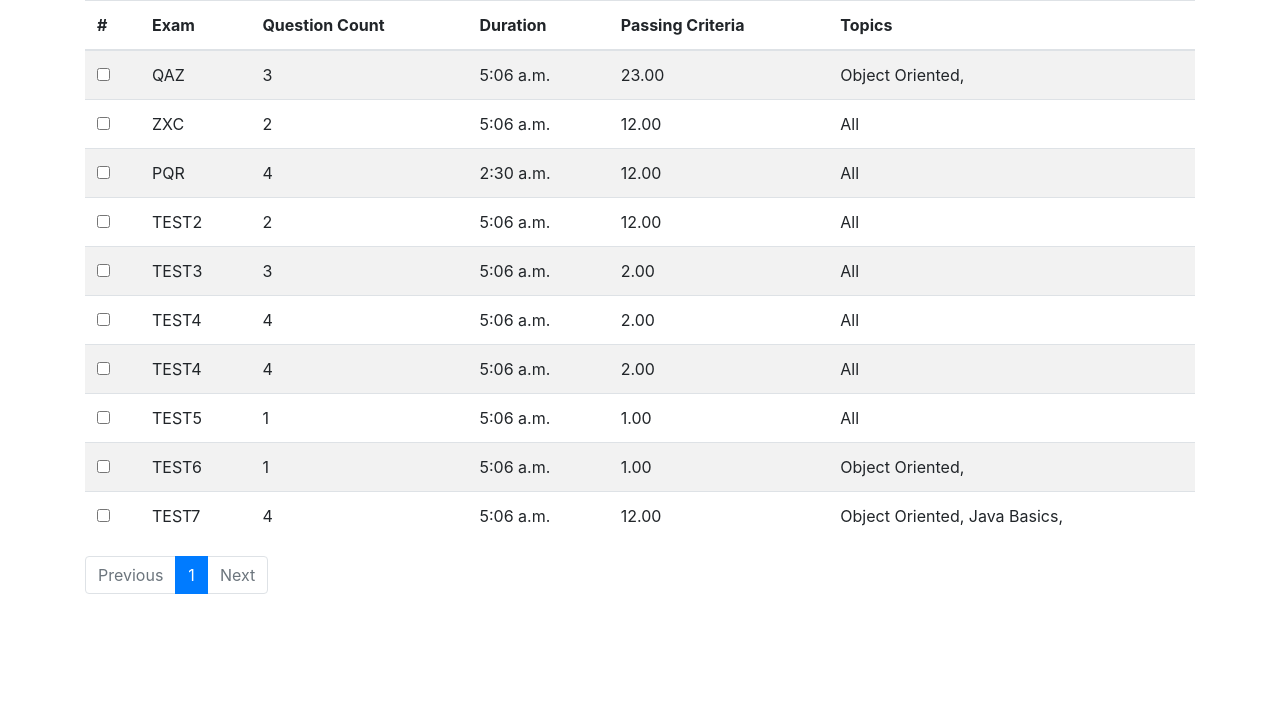
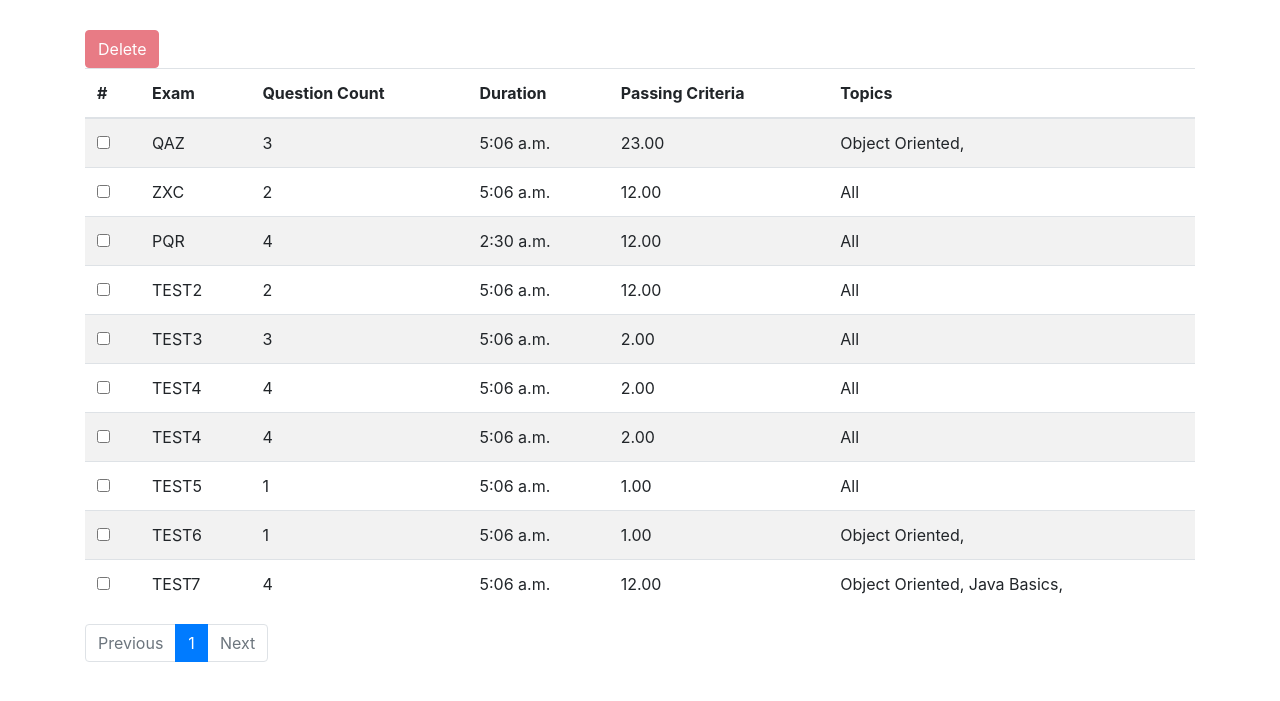
Before and after one commit to yogenns/yogenExamRepo, a Django app: page /exams/ in a window 1280 px wide. Shown: the part 56-757 px from the top of the page. Run offline with Django 3.2, Linux system fonts and the light colour scheme; a user stored in the database is signed in; data comes from the database, SQL or seed files in the repository; both versions use the stored data as it was after the commit; some libraries are stand-ins or nearby versions.

Commit message:
Task 15 - Delete Exam

```diff
--- a/yogenExamTool/exam_app/static/exam_app/css/master.css
+++ b/yogenExamTool/exam_app/static/exam_app/css/master.css
@@ -1,3 +1,6 @@
 .mynav {
     background-color: #3ed489;
 }
+.exam-container{
+    margin-top:30px;
+}
--- a/yogenExamTool/exam_app/templates/exam_app/exam_list.html
+++ b/yogenExamTool/exam_app/templates/exam_app/exam_list.html
@@ -1,5 +1,12 @@
 {% extends "base.html" %}
 {% block body_block %}
+<div class="toolbar">
+    <form id="form-btn" name="form-btn" action="/exam/delete/" method="POST">
+        {% csrf_token %}
+        <button id="remove" class="btn btn-danger" disabled onclick="remove()">Delete</button>
+        <input type="hidden" id="selectedRows" name="selectedRows">
+    </form>
+</div>
 <table id="table" class="table table-striped">
     <thead>
         <tr>
@@ -70,4 +77,34 @@
         {% endif %}
     </ul>
 </nav>
+<script>
+    selections = []
+    function remove() {
+        var form_btn = document.getElementById('form-btn')
+        form_btn.submit()
+    }
+    function setSelection(temp) {
+
+        if (temp.checked == true) {
+            selections.push(temp.id)
+            if (temp.id === 'all') {
+                $(".largerCheckbox").prop('checked', true);
+            }
+        }
+        else {
+            if (temp.id === 'all') {
+                $(".largerCheckbox").prop('checked', false);
+            }
+            selections.splice(selections.indexOf(temp.id), 1)
+        }
+        if (selections.length > 0) {
+            $("#remove").prop('disabled', false)
+
+        } else {
+            $("#remove").prop('disabled', true)
+        }
+        console.log(selections);
+        document.getElementById('selectedRows').value = selections
+    }
+</script>
 {% endblock %}
--- a/yogenExamTool/exam_app/urls.py
+++ b/yogenExamTool/exam_app/urls.py
@@ -17,4 +17,5 @@ urlpatterns = [
         name='question_delete'),
     url('^exam/add/$', views.CreateExamView.as_view(), name='create_exam'),
     url('^exams/$', views.ListExamView.as_view(), name='exams'),
+    url('^exam/delete/$', views.DeleteExamView.as_view(), name='exam_delete'),
 ]
--- a/yogenExamTool/exam_app/views.py
+++ b/yogenExamTool/exam_app/views.py
@@ -135,3 +135,24 @@ class ListExamView(SuperUserRequiredMixin, ListView):
 
     def get_queryset(self):
         return models.Exam.objects.all().order_by('pk')
+
+
+class DeleteExamView(SuperUserRequiredMixin, DeleteView):
+    model = models.Exam
+    success_url = reverse_lazy('exam_app:exams')
+
+    def get_queryset(self):
+        queryset = super().get_queryset()
+        selected_list = self.request.POST.get("selectedRows").split(',')
+        if 'all' in selected_list:
+            return queryset
+        else:
+            print(selected_list)
+            return queryset.filter(pk__in=selected_list)
+
+    def delete(self, *args, **kwargs):
+        exams = self.get_queryset()
+        print("Deleting Exams")
+        print(exams)
+        exams.delete()
+        return HttpResponseRedirect('/exams/')
--- a/yogenExamTool/templates/base.html
+++ b/yogenExamTool/templates/base.html
@@ -56,7 +56,7 @@
             </div>
         </div>
     </nav>
-    <div class="container">
+    <div class="container exam-container">
         {% block body_block %}
         {% endblock %}
     </div>
```
Also changed, not shown: yogenExamTool/db.sqlite3.
